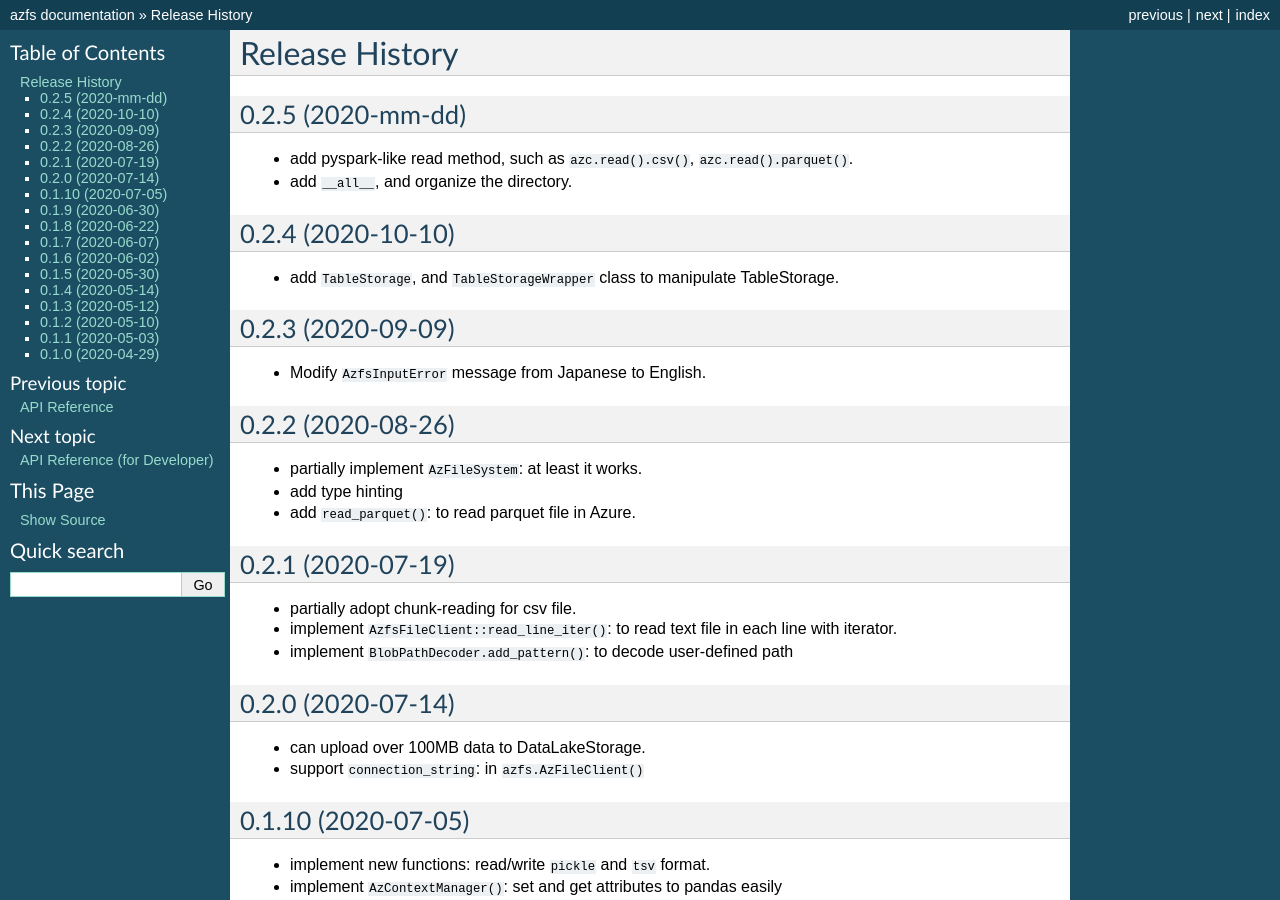
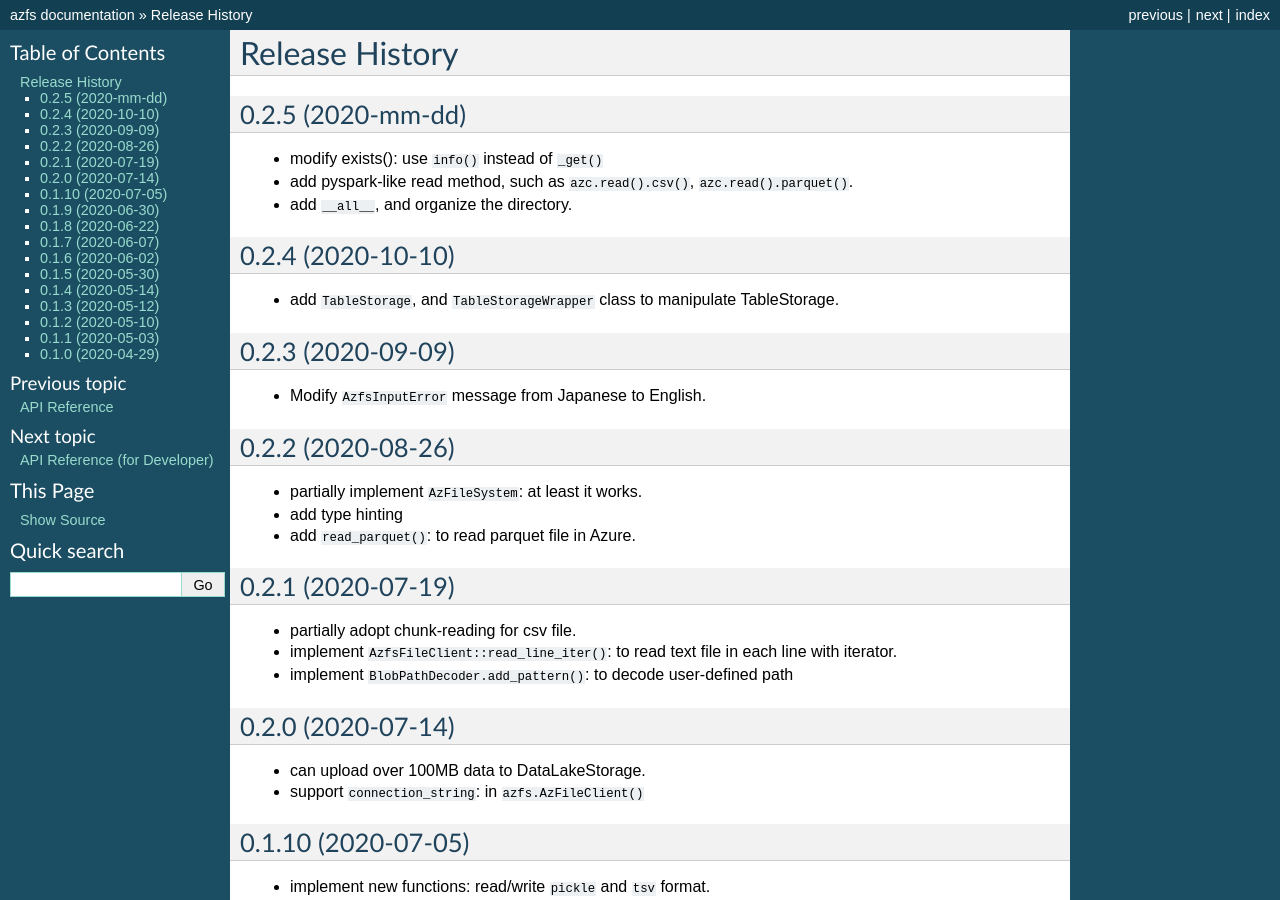
Before and after one commit to arpitjain799/azfs, a Sphinx documentation site: the page built from docs/sources/release_history.rst, in a window 1280 px wide and 900 px high. Built offline with Sphinx 7.4.7, drawn with Linux system fonts in a browser that asks for light colours.

Commit message:
#91 update release note

```diff
--- a/docs/sources/release_history.rst
+++ b/docs/sources/release_history.rst
@@ -4,6 +4,7 @@ Release History
 0.2.5 (2020-mm-dd)
 ------------------
 
+* modify exists(): use ``info()`` instead of ``_get()``
 * add pyspark-like read method, such as ``azc.read().csv()``, ``azc.read().parquet()``.
 * add ``__all__``, and organize the directory.
 
```
